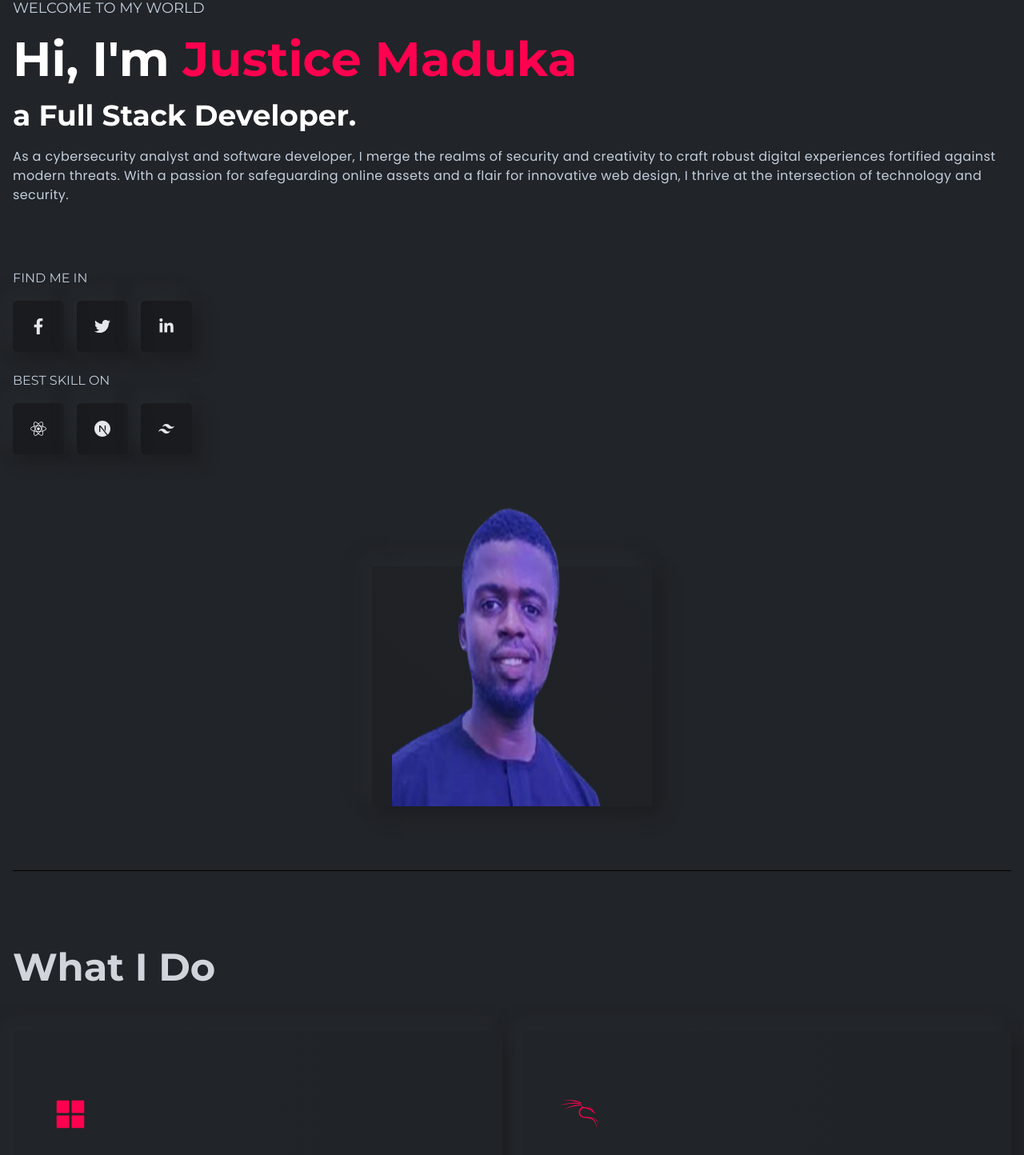
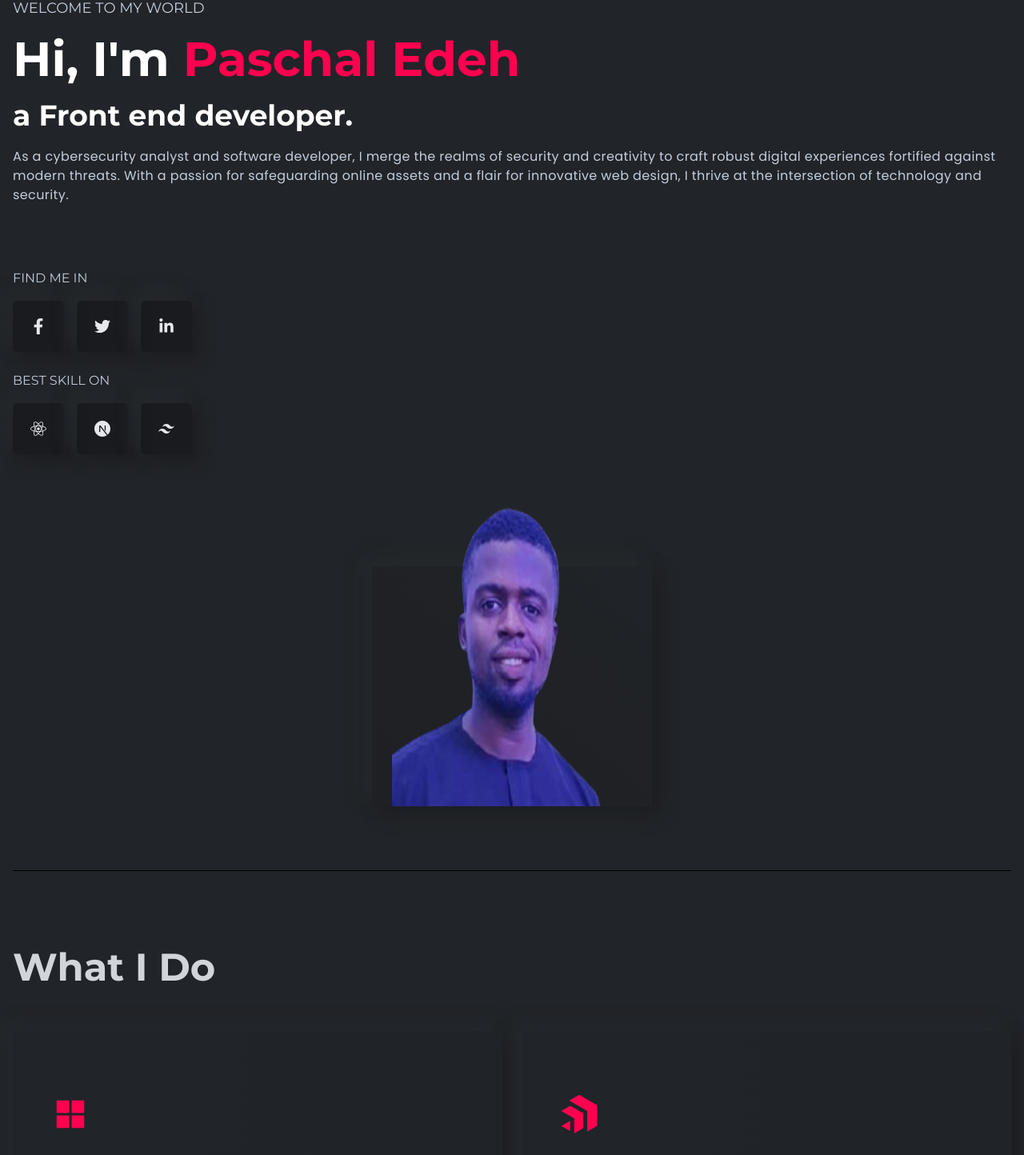
Before and after one commit to Elfenom/Portfolio_project, a React (Create React App) app: page / in a window 1280 px wide. Shown: the part 140-1584 px from the top of the page at 80% size. Built offline with nearby package versions, Linux system fonts and the light colour scheme.

Commit message:
Resume addition to portfolio project

```diff
--- a/public/index.html
+++ b/public/index.html
@@ -2,7 +2,7 @@
 <html lang="en">
   <head>
     <meta charset="utf-8" />
-    <link rel="icon" href="%PUBLIC_URL%/profilePicture.jpg" />
+    <link rel="icon" href="" />
     <meta name="viewport" content="width=device-width, initial-scale=1" />
     <meta name="theme-color" content="#000000" />
     <meta
@@ -24,7 +24,7 @@
       work correctly both with client-side routing and a non-root public URL.
       Learn how to configure a non-root public URL by running `npm run build`.
     -->
-    <title>Justice Maduka || Personal Portfolio</title>
+    <title>Paschal Edeh || Personal Portfolio</title>
   </head>
   <body>
     <noscript>You need to enable JavaScript to run this app.</noscript>
--- a/src/components/banner/LeftBanner.jsx
+++ b/src/components/banner/LeftBanner.jsx
@@ -6,9 +6,8 @@ import { SiTailwindcss, SiNextdotjs } from "react-icons/si";
 const LeftBanner = () => {
     const [text] = useTypewriter({
         words: [
-          "Cyber Security Analyst.",
-          "Professional Coder.",
-          "Full Stack Developer.",
+          "Veterinarian." ,
+          "Front end developer.",
         ],
         Loop: true,
         typeSpeed: 20,
@@ -21,7 +20,7 @@ const LeftBanner = () => {
           <h4 className="text-lg font-normal">WELCOME TO MY WORLD</h4>
           <h1 className="text-6xl font-bold text-white">
             Hi, I'm{" "}
-            <span className="text-designColor capitalize">Justice Maduka</span>
+            <span className="text-designColor capitalize">Paschal Edeh</span>
           </h1>
           <h2 className="text-4xl font-bold text-white">
             a <span>{text}</span>
--- a/src/components/contact/ContactLeft.jsx
+++ b/src/components/contact/ContactLeft.jsx
@@ -12,7 +12,7 @@ const ContactLeft = () => {
               alt="contactImg"
             />
             <div className="flex flex-col gap-4">
-                <h3 className="text-3xl font-bold text-white">Justice Maduka</h3>
+                <h3 className="text-3xl font-bold text-white">Paschal Edeh</h3>
                 <p className="text-lg font-normal text-gray-400">
                     MERN Stack Developer
                 </p>
@@ -21,11 +21,11 @@ const ContactLeft = () => {
                     Libero possimus ad autem,
                 </p>
                 <p className="text-base text-gray-400 flex items-center gap-2">
-                    Phone: <span className="text-lightText">+2347067654107</span>
+                    Phone: <span className="text-lightText">+2347025192479</span>
                 </p>
                 <p className="text-base text-gray-400 flex items-center gap-2">
                     Email:{" "}
-                    <span className="text-lightText">jonasjustice98@gmail.com</span>
+                    <span className="text-lightText">elphenom10@gmail.com</span>
                 </p>
             </div>
             <div className="flex flex-col gap-4">
--- a/src/components/features/Features.jsx
+++ b/src/components/features/Features.jsx
@@ -1,7 +1,7 @@
 import React from "react";
 import { AiFillAppstore } from "react-icons/ai";
 import { FaMobile, FaGlobe } from "react-icons/fa";
-import { SiProgress, SiKalilinux } from "react-icons/si";
+import { SiProgress } from "react-icons/si";
 import Title from "../layouts/Title";
 import Card from "./Card";
 
@@ -13,22 +13,13 @@ const Features = () => {
     >
       <Title Title="Features" des="What I Do" />
       <div className='grid grid-cols-1 md:grid-cols-2 xl:grid-cols-3 gap-6 xl:gap-20'>
-        {/* <Card
-          title="Business Strategy"
-          des="Lorem ipsum dolor sit amet consectetur adipisicing elit. Atque soluta
-          hic consequuntur eum repellendous ad."
 
-        /> */}
         <Card
           title="Web Development"
           des="I develop reponsive websites with nice ui tailored to solve me clients needs"
           icon={<AiFillAppstore />}
         />
-        <Card
-          title="Cyber Security"
-          des="With the ever-evolving threats in the cyberSpace, I secure networked systems and everything associated with the electronic side of life."
-          icon={<SiKalilinux  />}
-        />
+
         <Card
           title="Network Technician"
           des="I collaborate with my fellow network technician to reduce system downtime that may impede business operation."
--- a/src/components/footer/FooterBottom.jsx
+++ b/src/components/footer/FooterBottom.jsx
@@ -4,7 +4,7 @@ const FooterBottom = () => {
   return (
     <div className="w-full py-10">
       <p className="text-center text-gray-500 text-base">
-        © 2024. All rights reserved by Justice Maduka
+        © 2025. All rights reserved by Paschal Edeh
       </p>
     </div>
   );
```
